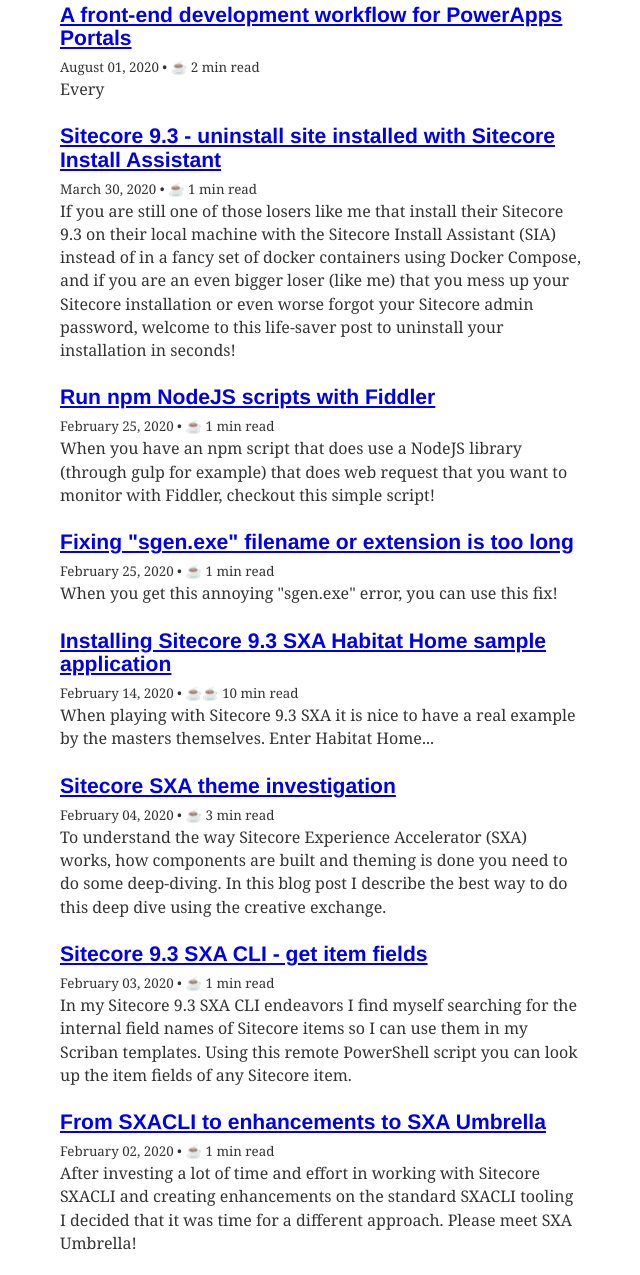
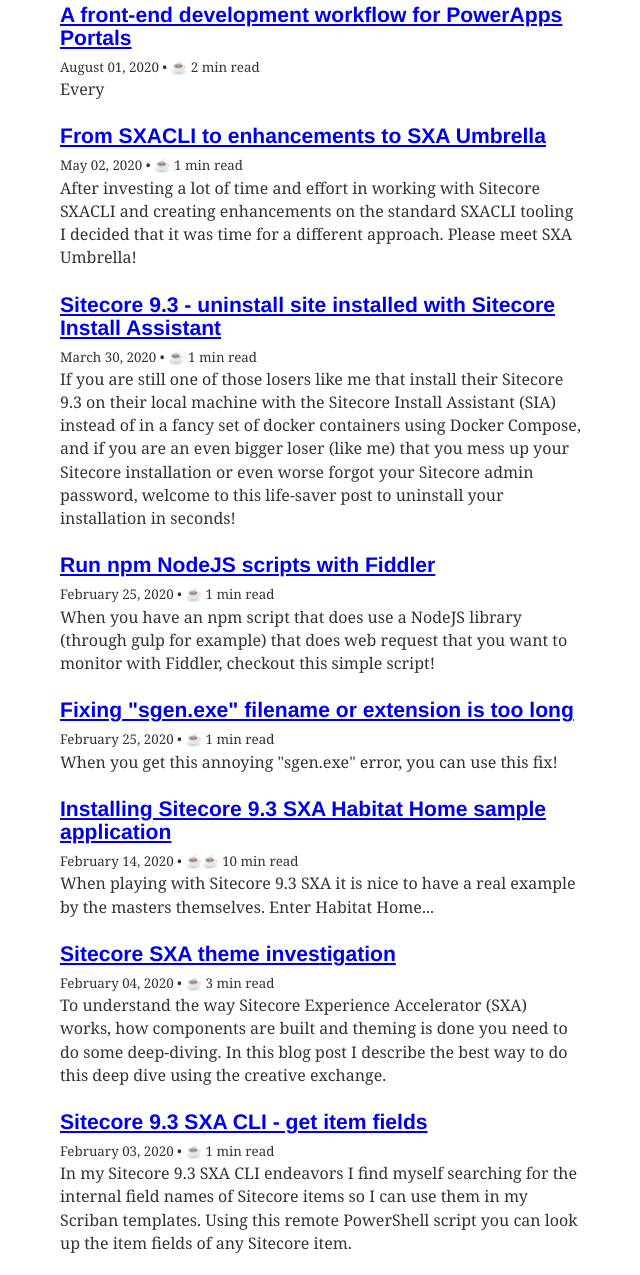
Before and after one commit to twofingerrightclick/svdoever.github.io, a Gatsby site: page / in a window 1280 px wide. Shown: the part 241-1516 px from the top of the page, without its empty margins (319-959 px from the left). Built offline with nearby package versions, Linux system fonts and the light colour scheme; Gatsby itself is replaced by a stand-in of ours; some packages are replaced by stand-ins of ours; what typography-theme-github would draw is missing.

Commit message:
Fix publication date

```diff
--- a/src/pages/From_SXACLI_to_enhancements_to_SXA_Umbrella.md
+++ b/src/pages/From_SXACLI_to_enhancements_to_SXA_Umbrella.md
@@ -1,6 +1,6 @@
 ---
 title: From SXACLI to enhancements to SXA Umbrella
-date: '2020-02-02'
+date: '2020-05-02'
 spoiler: After investing a lot of time and effort in working with Sitecore SXACLI and creating enhancements on the standard SXACLI tooling I decided that it was time for a different approach. Please meet SXA Umbrella!
 ---
 
```
